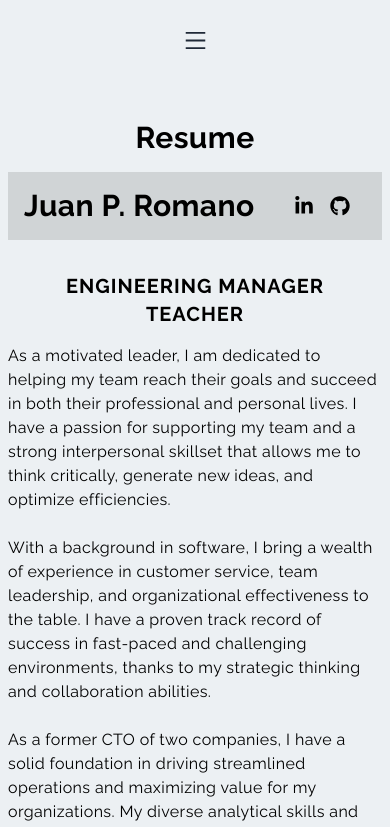
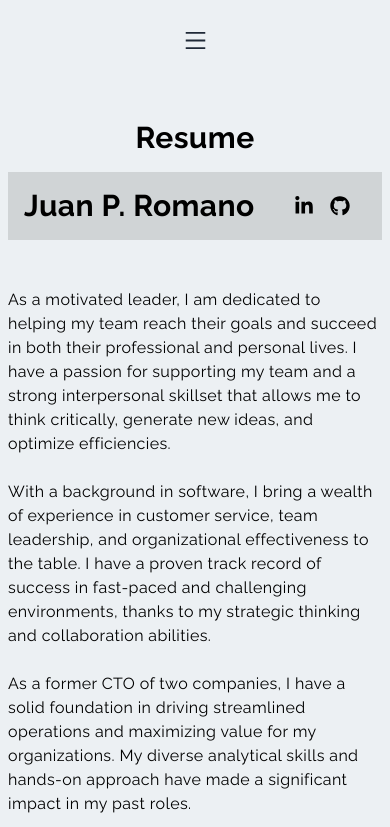
Before and after one commit to jpromanonet-website/website_main, a Next.js app: page /resume in a window 390 px wide. Shown: the top 827 px of the page. Built offline with nearby package versions, Linux system fonts and the light colour scheme.

Commit message:
Job Description update

```diff
--- a/pages/resume.jsx
+++ b/pages/resume.jsx
@@ -38,12 +38,8 @@ const resume = () => {
         <div className="text-center py-4 text-xl font-bold uppercase tracking-wider">
           <div className="hidden sm:block">
             <p>
-              Engineering Manager <span className="px-1"></span>{" "}
+              IT Manager <span className="px-1"></span>{" "}
             </p>
-          </div>
-          <div className="block sm:hidden">
-            <p>Engineering Manager</p>
-            <p>Teacher</p>
           </div>
         </div>
         <p>
```
